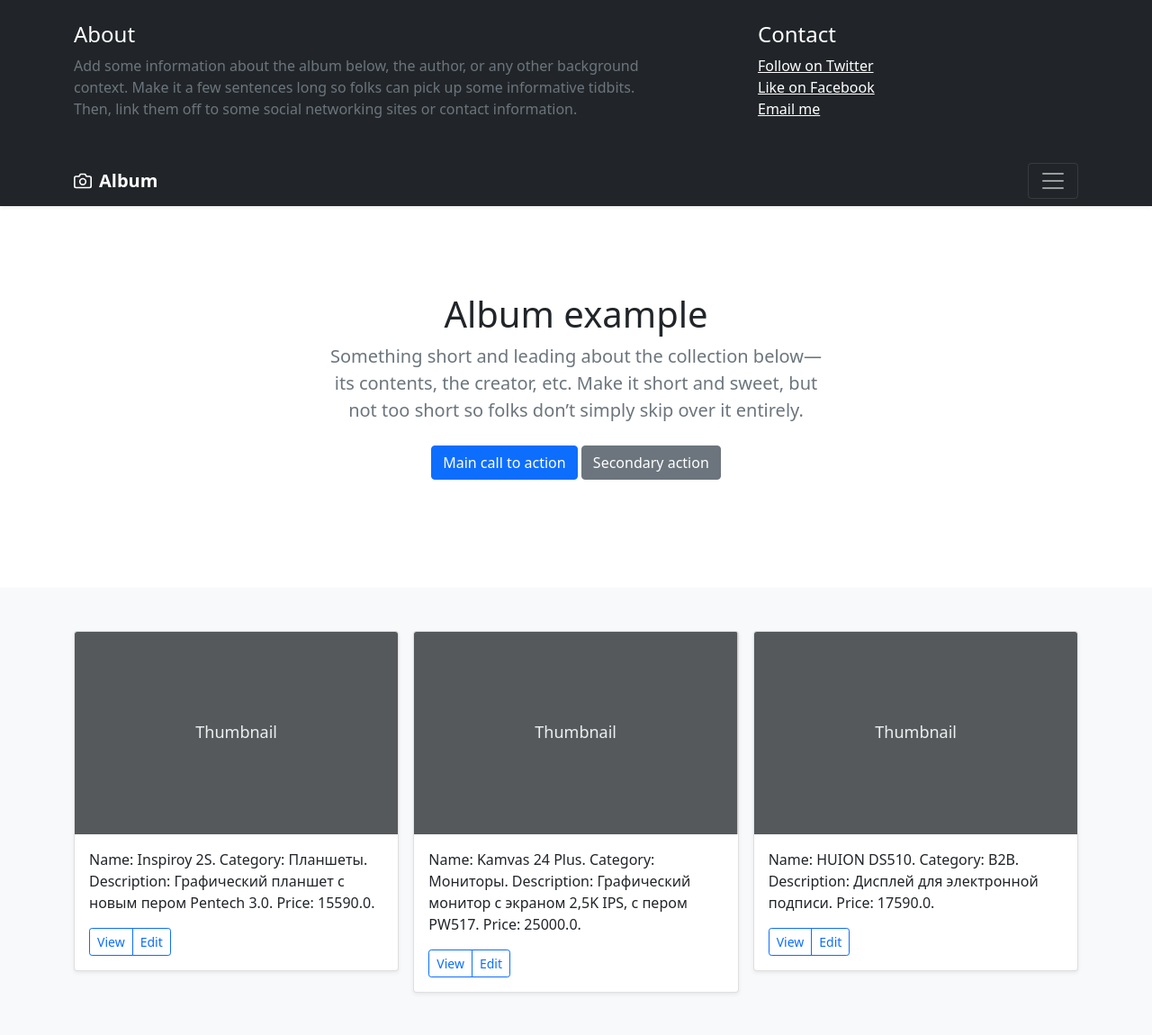
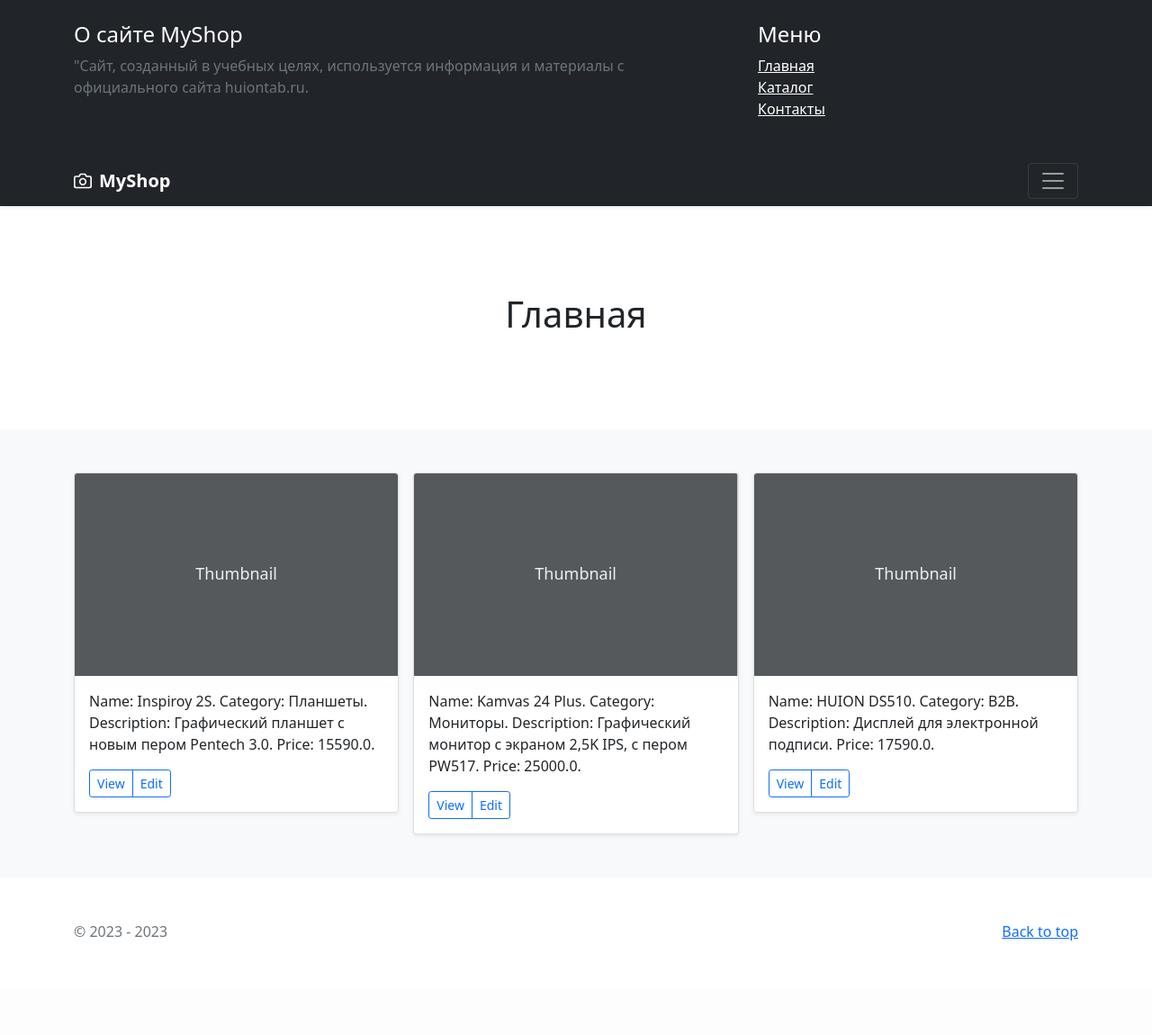
Before and after one commit to skysaika/django_store, a Django app: page / in a window 1280 px wide, after a click that opens the changed part. Shown: the top 1150 px of the page at 90% size. After the commit the page ends 1045 px from the top, so only its background shows below. Run offline with Django 4.2, Linux system fonts and the light colour scheme; data comes from the database, SQL or seed files in the repository; some libraries are stand-ins or nearby versions.

Commit message:
add title all pages from base

```diff
--- a/catalog/templates/catalog/base.html
+++ b/catalog/templates/catalog/base.html
@@ -1,36 +1,3 @@
-{#<!DOCTYPE html>#}
-{#<html lang="en">#}
-{#<head>#}
-{#    <meta charset="UTF-8">#}
-{#    <title>Base Template App</title>#}
-{#    <link href="https://cdn.jsdelivr.net/npm/bootstrap@5.0.2/dist/css/bootstrap.min.css" rel="stylesheet" integrity="sha384-EVSTQN3/azprG1Anm3QDgpJLIm9Nao0Yz1ztcQTwFspd3yD65VohhpuuCOmLASjC" crossorigin="anonymous">#}
-{#    <script src="https://cdn.jsdelivr.net/npm/bootstrap@5.0.2/dist/js/bootstrap.bundle.min.js" integrity="sha384-MrcW6ZMFYlzcLA8Nl+NtUVF0sA7MsXsP1UyJoMp4YLEuNSfAP+JcXn/tWtIaxVXM" crossorigin="anonymous"></script>#}
-{##}
-{#</head>#}
-{#<body>#}
-{#<div class="container">#}
-{#<ul class="nav nav-pills nav-fill">#}
-{#  <li class="nav-item">#}
-{#    <a class="nav-link active" aria-current="page" href="{% url 'catalog:home' %}">Home</a>#}
-{#  </li>#}
-{#  <li class="nav-item">#}
-{#    <a class="nav-link" href="{% url 'catalog:about' %}">About us</a>#}
-{#  </li>#}
-{#  <li class="nav-item">#}
-{#    <a class="nav-link" href="{% url 'catalog:contacts' %}">Contacts</a>#}
-{#  </li>#}
-{#  <li class="nav-item">#}
-{#    <a class="nav-link disabled" href="#" tabindex="-1" aria-disabled="true">Disabled</a>#}
-{#  </li>#}
-{#</ul>#}
-{##}
-{#    {% block content %}#}
-{##}
-{#    {% endblock %}#}
-{#</div>#}
-{##}
-{#</body>#}
-{#</html>#}
 
 {% load static %}
 
@@ -43,7 +10,7 @@
     <meta name="description" content="">
     <meta name="author" content="Mark Otto, Jacob Thornton, and Bootstrap contributors">
     <meta name="generator" content="Hugo 0.84.0">
-    <title>MyShop_base</title>
+    <title>M{{ title }}</title>
 
 
 
@@ -86,15 +53,15 @@
     <div class="container">
       <div class="row">
         <div class="col-sm-8 col-md-7 py-4">
-          <h4 class="text-white">About</h4>
-          <p class="text-muted">Add some information about the album below, the author, or any other background context. Make it a few sentences long so folks can pick up some informative tidbits. Then, link them off to some social networking sites or contact information.</p>
+          <h4 class="text-white">О сайте MyShop</h4>
+          <p class="text-muted">"Сайт, созданный в учебных целях, используется информация и материалы с официального сайта huiontab.ru.</p>
         </div>
         <div class="col-sm-4 offset-md-1 py-4">
-          <h4 class="text-white">Contact</h4>
+          <h4 class="text-white">Меню</h4>
           <ul class="list-unstyled">
-            <li><a href="#" class="text-white">Follow on Twitter</a></li>
-            <li><a href="#" class="text-white">Like on Facebook</a></li>
-            <li><a href="#" class="text-white">Email me</a></li>
+            <li><a href="{% url 'catalog:home' %}" class="text-white">Главная</a></li>
+            <li><a href="{% url 'catalog:product_list' %}" class="text-white">Каталог</a></li>
+            <li><a href="{% url 'catalog:contacts' %}" class="text-white">Контакты</a></li>
           </ul>
         </div>
       </div>
@@ -104,7 +71,7 @@
     <div class="container">
       <a href="#" class="navbar-brand d-flex align-items-center">
         <svg xmlns="http://www.w3.org/2000/svg" width="20" height="20" fill="none" stroke="currentColor" stroke-linecap="round" stroke-linejoin="round" stroke-width="2" aria-hidden="true" class="me-2" viewBox="0 0 24 24"><path d="M23 19a2 2 0 0 1-2 2H3a2 2 0 0 1-2-2V8a2 2 0 0 1 2-2h4l2-3h6l2 3h4a2 2 0 0 1 2 2z"/><circle cx="12" cy="13" r="4"/></svg>
-        <strong>Album</strong>
+        <strong>MyShop</strong>
       </a>
       <button class="navbar-toggler" type="button" data-bs-toggle="collapse" data-bs-target="#navbarHeader" aria-controls="navbarHeader" aria-expanded="false" aria-label="Toggle navigation">
         <span class="navbar-toggler-icon"></span>
@@ -118,12 +85,7 @@
   <section class="py-5 text-center container">
     <div class="row py-lg-5">
       <div class="col-lg-6 col-md-8 mx-auto">
-        <h1 class="fw-light">Album example</h1>
-        <p class="lead text-muted">Something short and leading about the collection below—its contents, the creator, etc. Make it short and sweet, but not too short so folks don’t simply skip over it entirely.</p>
-        <p>
-          <a href="#" class="btn btn-primary my-2">Main call to action</a>
-          <a href="#" class="btn btn-secondary my-2">Secondary action</a>
-        </p>
+        <h1 class="fw-light">{{ title }}</h1>
       </div>
     </div>
   </section>
@@ -132,39 +94,8 @@
         <div class="container">
 
             <div class="row row-cols-1 row-cols-sm-2 row-cols-md-3 g-3">
-                {% for object in object_list %}
-                    <div class="col">
-                        <div class="card shadow-sm">
-                            <svg class="bd-placeholder-img card-img-top" width="100%" height="225" xmlns="http://www.w3.org/2000/svg" role="img" aria-label="Placeholder: Thumbnail" preserveAspectRatio="xMidYMid slice" focusable="false"><title>Placeholder</title><rect width="100%" height="100%" fill="#55595c"/><text x="50%" y="50%" fill="#eceeef" dy=".3em">Thumbnail</text></svg>
-
-                            <div class="card-body">
-                                <p class="card-text">
-                                    {%  if object.in_stock %}
-                                        {{ object }}
-                                     {% else %}
-                                        <span class="text-muted">{{ object }}</span>
-                                    {% endif %}
-                                </p>
-                                <div class="d-flex justify-content-between align-items-center">
-                                    <div class="btn-group">
-                                        <button type="button" class="btn btn-sm
-                                        {% if not object.in_stock %}btn-outline-secondary
-                                        {% else %}btn-outline-primary{% endif %}"
-                                                {% if not object.in_stock %}disabled{% endif %}>
-                                            View
-                                        </button>
-                                        <button type="button" class="btn btn-sm
-                                        {% if not object.in_stock %}btn-outline-secondary
-                                        {% else %}btn-outline-primary{% endif %} btn-edit"
-                                                {% if not object.in_stock %}disabled{% endif %}>
-                                            Edit
-                                        </button>
-                                    </div>
-                                </div>
-                            </div>
-                        </div>
-                    </div>
-                {% endfor %}
+                {% block content %}
+                {% endblock %}
             </div>
         </div>
     </div>
```
